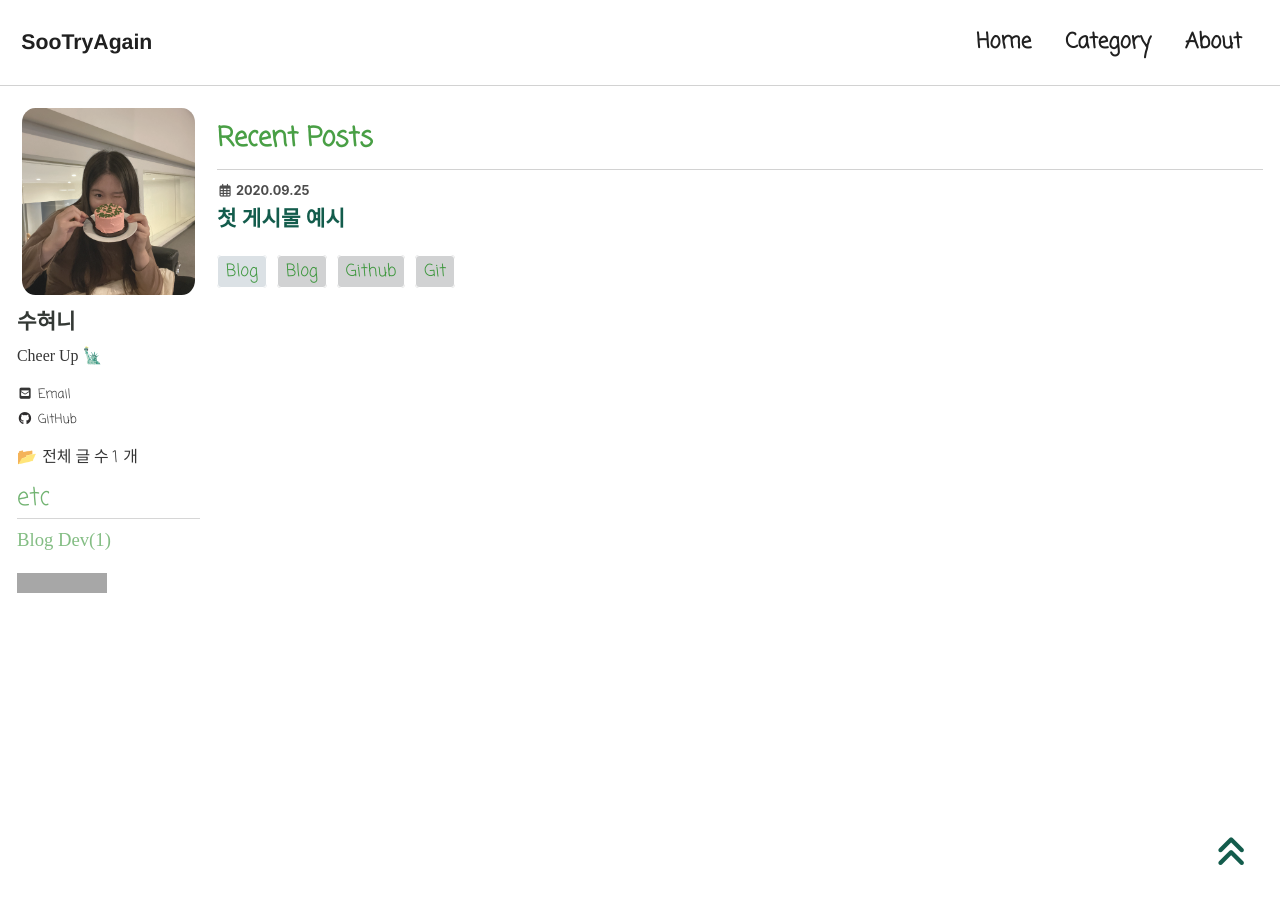
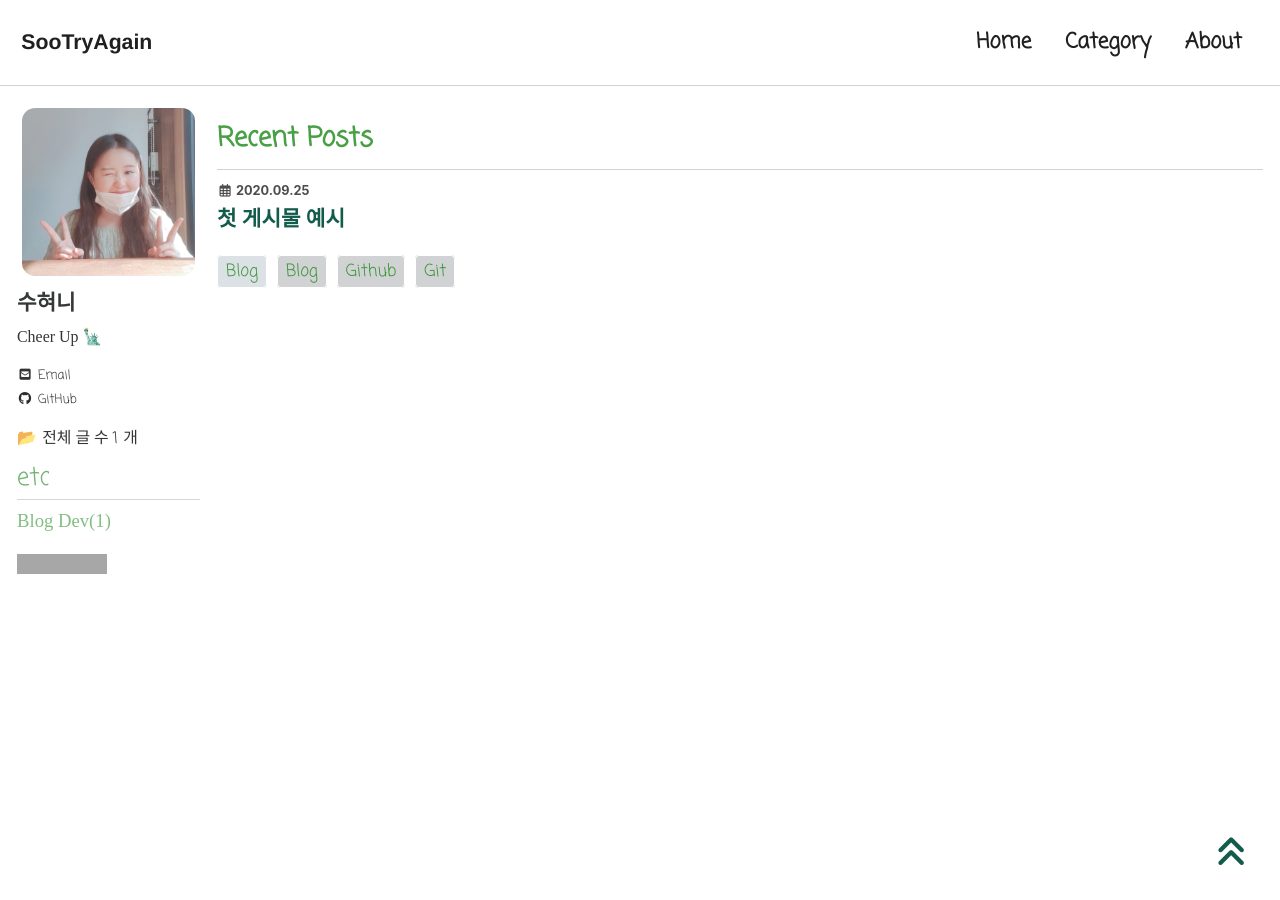
Before and after one commit to lee-soohyun/lee-soohyun.github.io, a Jekyll site: the page built from index.html, in a window 1280 px wide and 900 px high. Built offline with Jekyll 4.4.1, drawn with Linux system fonts in a browser that asks for light colours; cached includes are drawn as plain includes; nearby versions of some CDN libraries; some web fonts are replaced; the list of posts is cut into pages by our own code; grey boxes are pictures that could not be loaded.

Commit message:
Update _config.yml

```diff
--- a/_config.yml
+++ b/_config.yml
@@ -104,7 +104,7 @@ analytics: # 블로그 접근 경로 확인 코드
 # Site Author / 사이드바 소개 부분
 author:
   name             : "수혀니"
-  avatar           : "/assets/images/me1.jpg"
+  avatar           : "/assets/images/me2.jpg"
   bio              : "Cheer Up 🗽"
  # location         : "사는 지역"
 
```
